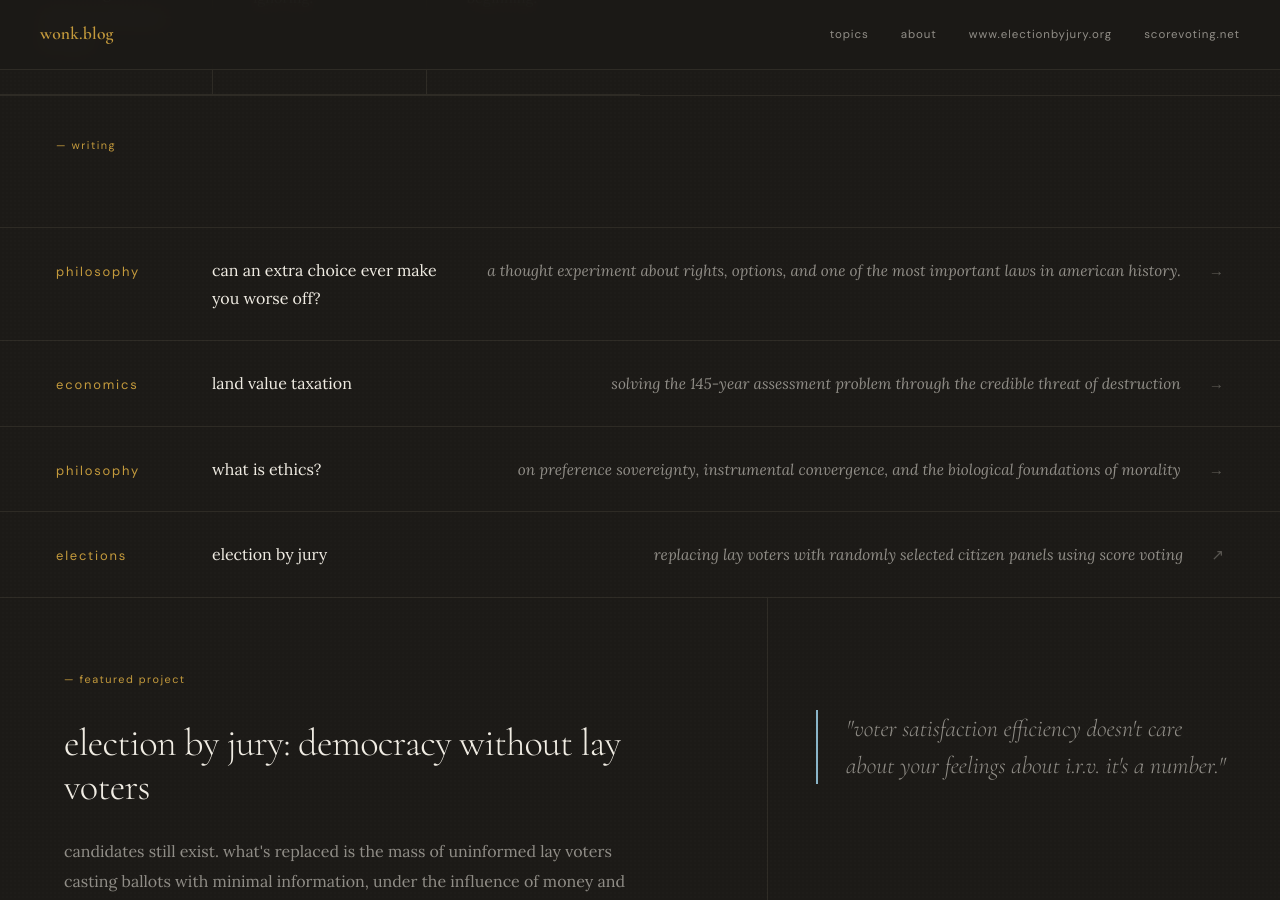
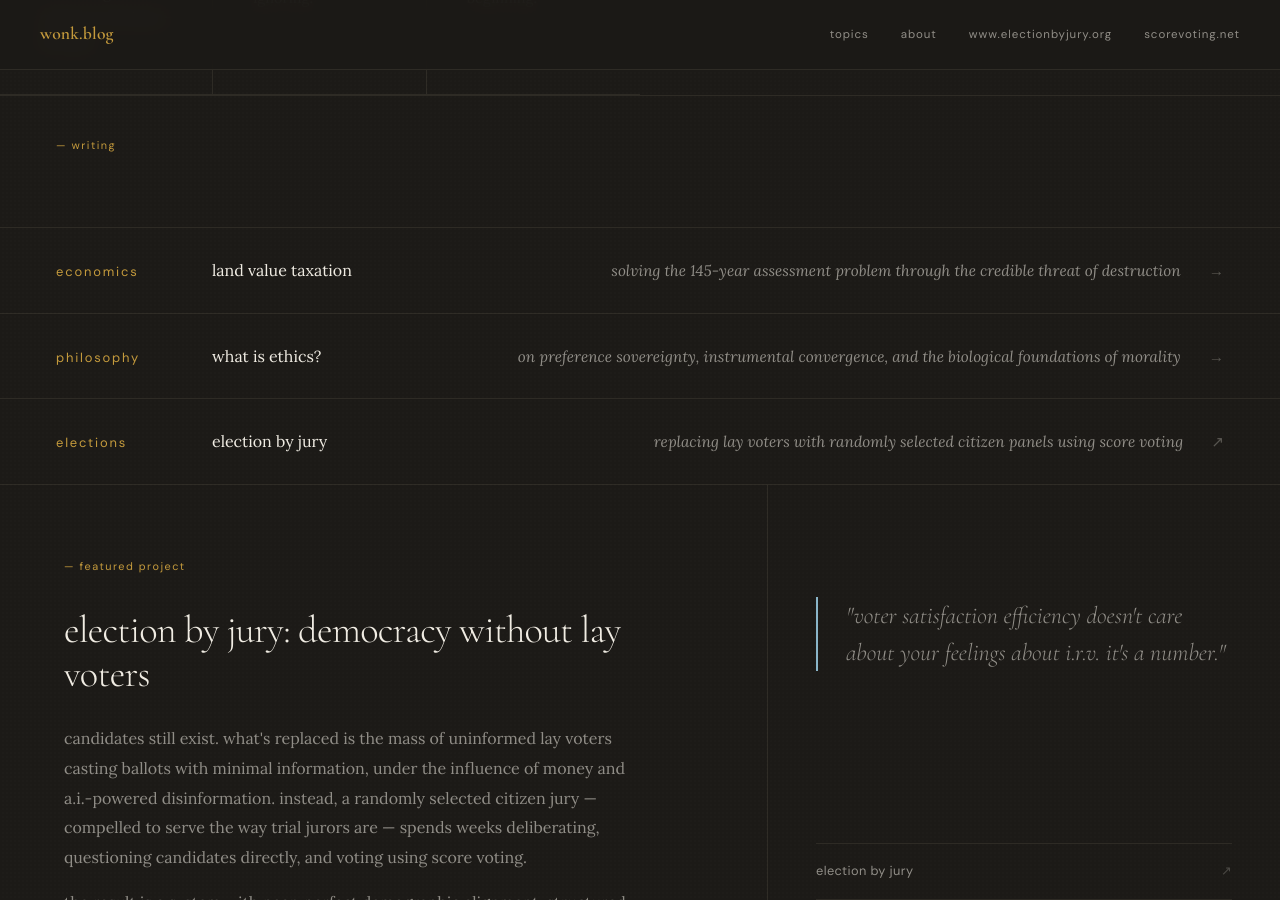
Before and after one commit to ClayShentrup/wonk.blog, a Jekyll site: the page built from index.html, in a window 1280 px wide and 900 px high, scrolled down 1383 px. Built offline with Jekyll 4.4.1, drawn with Linux system fonts in a browser that asks for light colours.

Commit message:
hide cra64 from the homepage index
Co-Authored-By: Claude Opus 5.5 <noreply@anthropic.com>
Claude-Session: https://claude.ai/code/session_01BsiGFAZmYo8YE6XC9HBR1T

```diff
--- a/_articles/cra64.html
+++ b/_articles/cra64.html
@@ -5,6 +5,7 @@ subtitle: "a thought experiment about rights, options, and one of the most impor
 kicker: 'social choice · ethics · thought experiment'
 tag: philosophy
 year: 2026
+unlisted: true
 ---
 <div class="doc-section">
   <div class="container">
--- a/index.html
+++ b/index.html
@@ -71,6 +71,7 @@ title: 'wonk.blog'
   <div class="essays-list">
     {% assign sorted_articles = site.articles | sort: 'index_title' %}
     {% for article in sorted_articles %}
+      {% if article.unlisted %}{% continue %}{% endif %}
       <a href="{{ article.url | relative_url }}" class="essay-item">
         {% if article.tag %}<span class="essay-tag">{{ article.tag }}</span>{% endif %}
         <span class="essay-title">{{ article.index_title | default: article.title }}</span>
```
